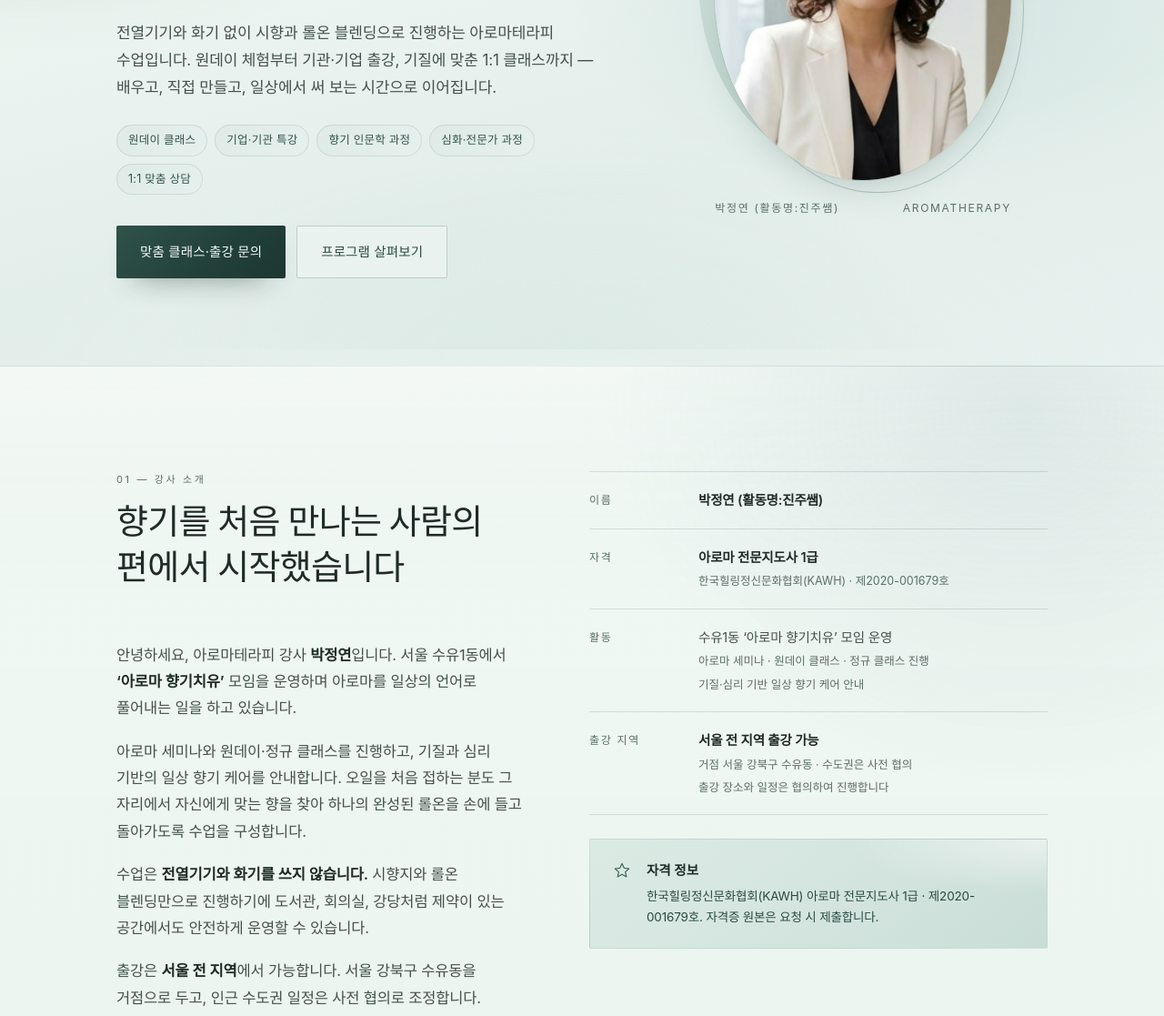
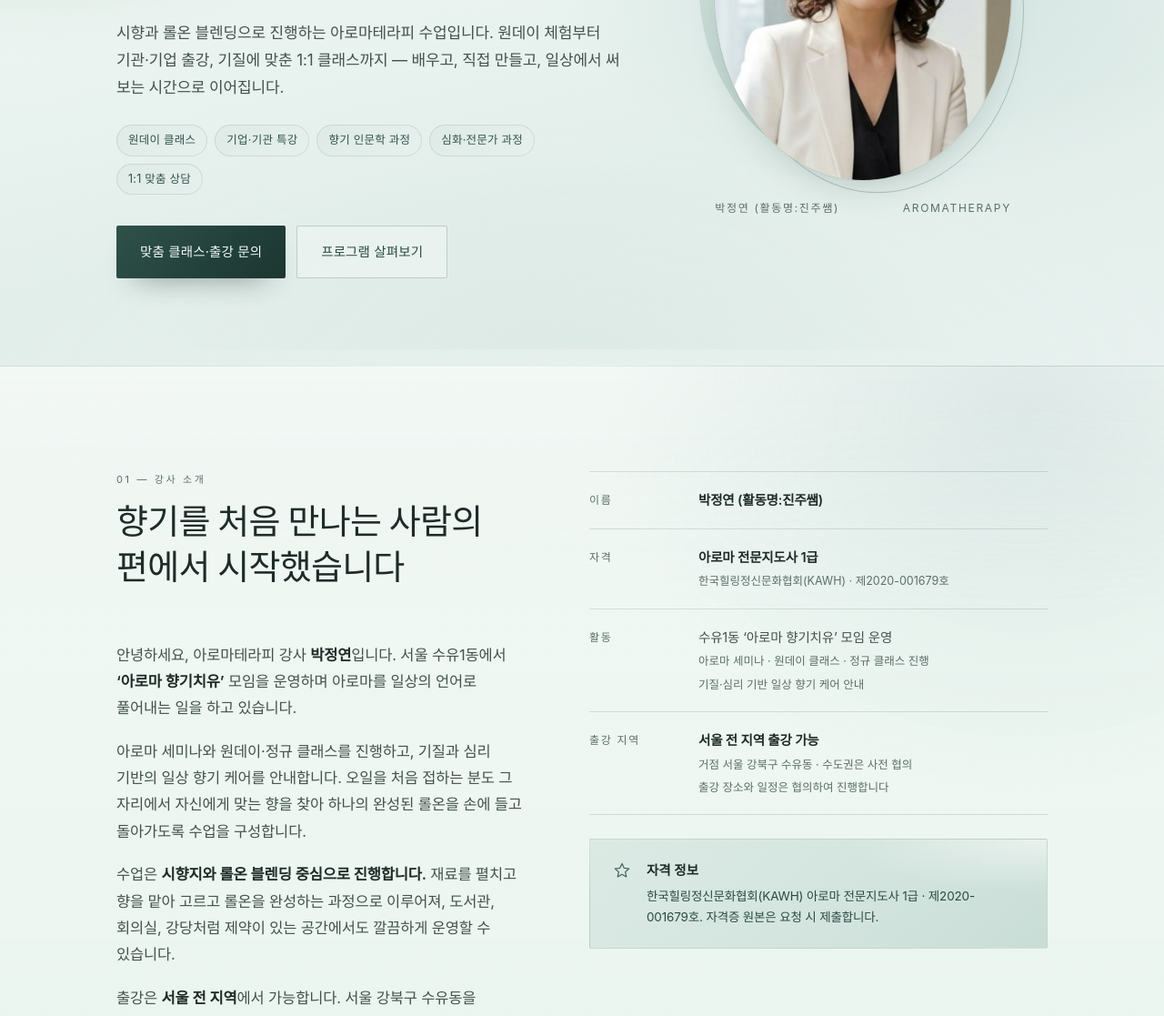
Before and after one commit to ziontree0910a-ship-it/aroma-landing, a plain HTML site: page index.html in a window 1280 px wide. Shown: the part 416-1533 px from the top of the page at 91% size. Drawn offline with Linux system fonts and the light colour scheme; a web font is replaced by a local one.

Commit message:
전열기기·화기 관련 문구 전체 삭제 — 메타 설명·히어로·강사 소개·프로그램·운영 안내·FAQ를 시향지·롤온 블렌딩 중심으로 다듬음

```diff
--- a/index.html
+++ b/index.html
@@ -4,7 +4,7 @@
 <meta charset="utf-8" />
 <meta name="viewport" content="width=device-width, initial-scale=1" />
 <title>진주쌤의 아로마 향기살롱 — 박정연 (활동명:진주쌤) 아로마 강연·클래스</title>
-<meta name="description" content="진주쌤의 아로마 향기살롱 · 향기는 사랑입니다. 박정연 (활동명:진주쌤)의 아로마테라피 강연·클래스로, 전열기기·화기 없이 시향과 롤온 블렌딩으로 진행하는 원데이 클래스, 기관·기업 특강, 향기 인문학 과정, 기질·심리 분석 기반 심화 블렌딩 과정과 1:1 맞춤 클래스. 서울 전 지역으로 출강합니다." />
+<meta name="description" content="진주쌤의 아로마 향기살롱 · 향기는 사랑입니다. 박정연 (활동명:진주쌤)의 아로마테라피 강연·클래스로, 시향과 롤온 블렌딩으로 진행하는 원데이 클래스, 기관·기업 특강, 향기 인문학 과정, 기질·심리 분석 기반 심화 블렌딩 과정과 1:1 맞춤 클래스. 서울 전 지역으로 출강합니다." />
 <meta name="author" content="박정연" />
 <meta name="theme-color" content="#EEF4F1" />
 <link rel="canonical" href="https://ziontree0910a-ship-it.github.io/aroma-landing/" />
@@ -607,7 +607,7 @@
         <p class="hero-slogan">향기는… 사랑입니다.</p>
         <h1>향기로 나를 돌보고,<br />사랑하는 사람들을 <em>돌봅니다</em></h1>
         <p class="lead">
-          전열기기와 화기 없이 시향과 롤온 블렌딩으로 진행하는 아로마테라피 수업입니다.
+          시향과 롤온 블렌딩으로 진행하는 아로마테라피 수업입니다.
           원데이 체험부터 기관·기업 출강, 기질에 맞춘 1:1 클래스까지 —
           배우고, 직접 만들고, 일상에서 써 보는 시간으로 이어집니다.
         </p>
@@ -660,9 +660,9 @@
               하나의 완성된 롤온을 손에 들고 돌아가도록 수업을 구성합니다.
             </p>
             <p>
-              수업은 <strong>전열기기와 화기를 쓰지 않습니다.</strong>
-              시향지와 롤온 블렌딩만으로 진행하기에 도서관, 회의실, 강당처럼
-              제약이 있는 공간에서도 안전하게 운영할 수 있습니다.
+              수업은 <strong>시향지와 롤온 블렌딩 중심으로 진행합니다.</strong>
+              재료를 펼치고 향을 맡아 고르고 롤온을 완성하는 과정으로 이루어져,
+              도서관, 회의실, 강당처럼 제약이 있는 공간에서도 깔끔하게 운영할 수 있습니다.
             </p>
             <p>
               출강은 <strong>서울 전 지역</strong>에서 가능합니다.
@@ -784,7 +784,7 @@
           <h3>원데이 힐링 &amp; 맞춤 롤온 클래스</h3>
           <span class="time">60~90분 · 성인</span>
           <p>
-            전열기기·화기 없이 안전하게 시향하고, 수면·집중·스트레스 케어용
+            시향지로 향을 골라 보고, 수면·집중·스트레스 케어용
             10ml 롤온을 직접 블렌딩하는 체험 수업입니다.
           </p>
           <ul>
@@ -964,7 +964,7 @@
             </svg>
           </div>
           <h3>안전 우선</h3>
-          <p>전열기기와 화기를 쓰지 않습니다. 시향지·롤온 블렌딩만으로 진행해 도서관과 기관 출강에 적합합니다.</p>
+          <p>시향지와 롤온 블렌딩만으로 진행합니다. 준비물이 단순하고 정리가 쉬워 도서관·기관 출강에도 적합합니다.</p>
         </div>
         <div class="p-item">
           <div class="ico">
@@ -1017,9 +1017,9 @@
         </details>
 
         <details>
-          <summary><span class="q">Q</span>전열기기나 화기를 사용하나요?<span class="plus" aria-hidden="true"></span></summary>
+          <summary><span class="q">Q</span>수업 장소에 특별한 조건이 필요한가요?<span class="plus" aria-hidden="true"></span></summary>
           <div class="a">
-            <p>사용하지 않습니다. 디퓨저·버너·초 같은 전열·화기 기구 없이 시향지와 롤온 병만으로 진행합니다. 그래서 도서관, 강의실, 회의실처럼 화기 사용이 제한된 공간에서도 운영할 수 있고, 정리와 이동도 간단합니다.</p>
+            <p>아닙니다. 시향지와 롤온 병만으로 진행하기에 별도의 장비나 넓은 공간이 필요하지 않습니다. 책상과 의자만 있으면 도서관, 강의실, 회의실 어디서든 운영할 수 있고, 준비와 정리도 간단합니다.</p>
           </div>
         </details>
 
```
